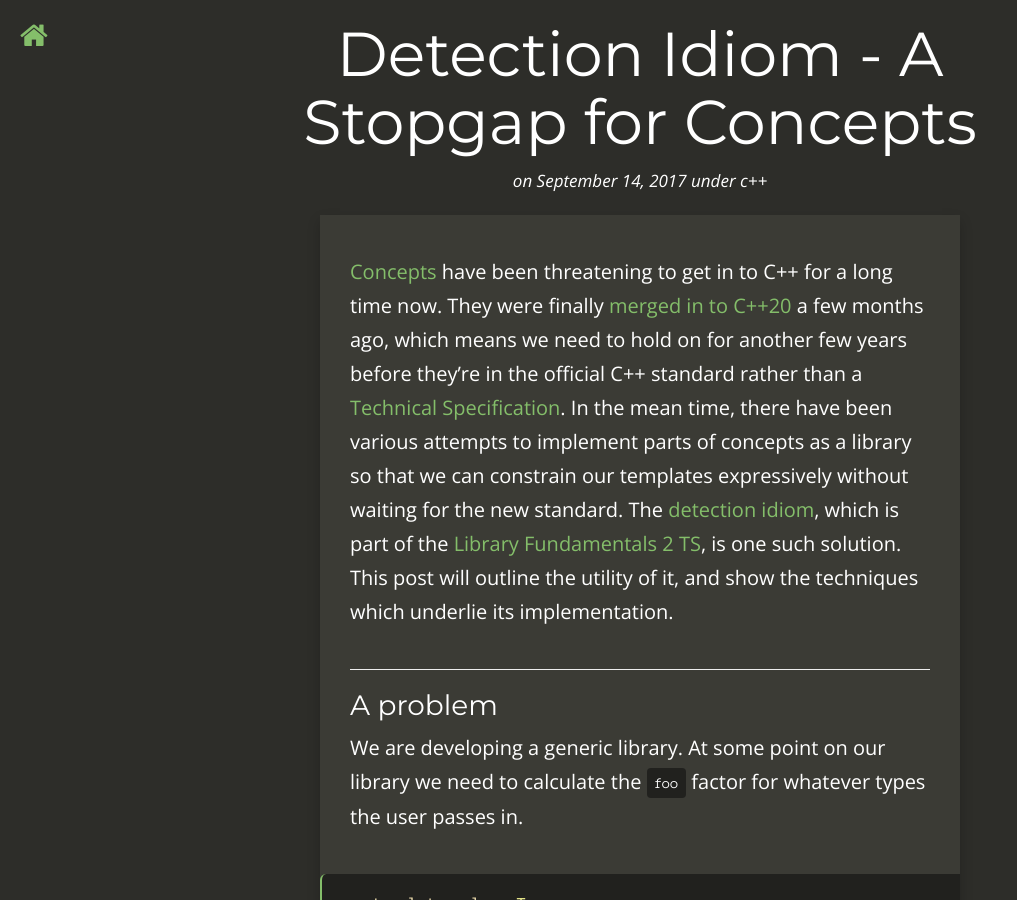
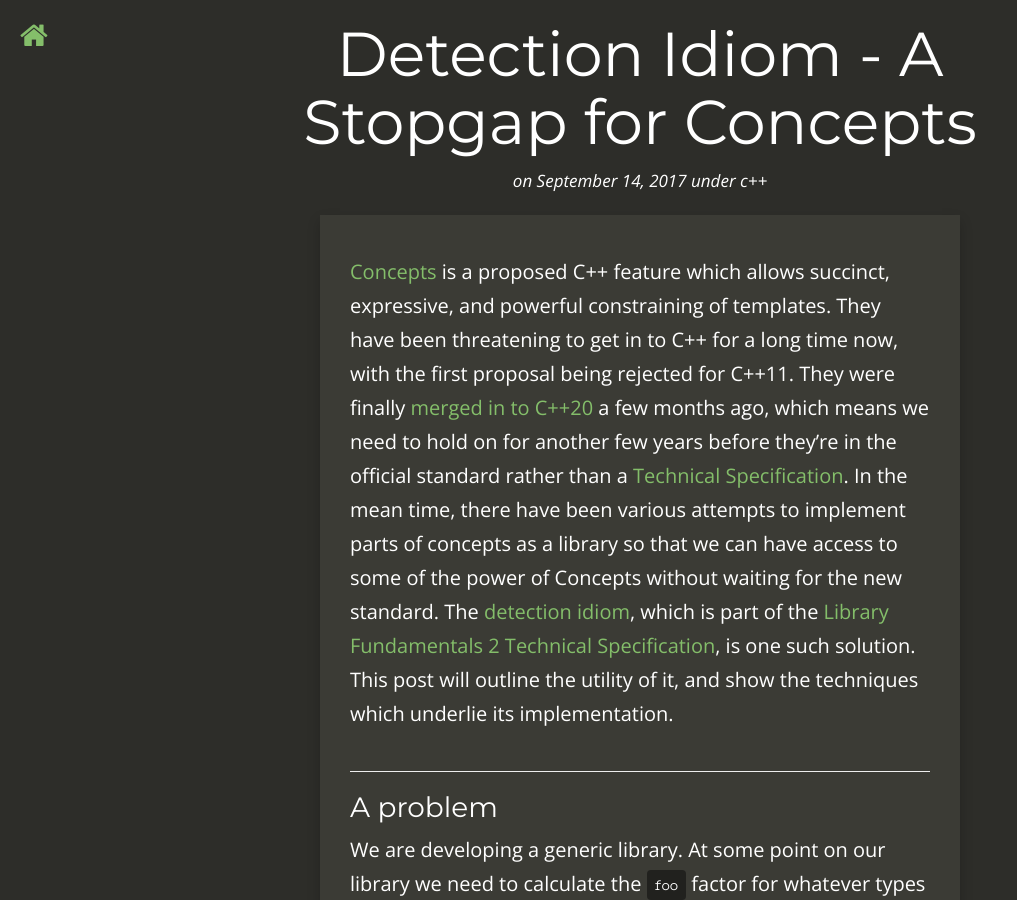
Before and after one commit to TartanLlama/tartanllama.github.io, a Jekyll site: the page built from _posts/2017-09-14-detection-idiom.md, in a window 1280 px wide and 900 px high. Shown: the whole window, without its empty margins (0-1017 px from the left). Built offline with Jekyll 4.4.1, drawn with Linux system fonts in a browser that asks for light colours; nearby versions of some CDN libraries; comment, search, counter and statistics services are not loaded.

Commit message:
More detection stuf

```diff
--- a/_posts/2017-09-14-detection-idiom.md
+++ b/_posts/2017-09-14-detection-idiom.md
@@ -6,7 +6,7 @@
  - c++
 ---
 
-[Concepts](http://www.open-std.org/jtc1/sc22/wg21/docs/papers/2017/n4641.pdf) have been threatening to get in to C++ for a long time now. They were finally [merged in to C++20](https://herbsutter.com/2017/07/15/trip-report-summer-iso-c-standards-meeting-toronto/) a few months ago, which means we need to hold on for another few years before they're in the official C++ standard rather than a [Technical Specification](https://stackoverflow.com/questions/21342077/what-is-c-technical-specification). In the mean time, there have been various attempts to implement parts of concepts as a library so that we can constrain our templates expressively without waiting for the new standard. The [detection idiom](http://en.cppreference.com/w/cpp/experimental/is_detected), which is part of the [Library Fundamentals 2 TS](http://www.open-std.org/jtc1/sc22/wg21/docs/papers/2016/n4617.pdf), is one such solution. This post will outline the utility of it, and show the techniques which underlie its implementation.
+[Concepts](http://www.open-std.org/jtc1/sc22/wg21/docs/papers/2017/n4641.pdf) is a proposed C++ feature which allows succinct, expressive, and powerful constraining of templates. They have been threatening to get in to C++ for a long time now, with the first proposal being rejected for C++11. They were finally [merged in to C++20](https://herbsutter.com/2017/07/15/trip-report-summer-iso-c-standards-meeting-toronto/) a few months ago, which means we need to hold on for another few years before they're in the official standard rather than a [Technical Specification](https://stackoverflow.com/questions/21342077/what-is-c-technical-specification). In the mean time, there have been various attempts to implement parts of concepts as a library so that we can have access to some of the power of Concepts without waiting for the new standard. The [detection idiom](http://en.cppreference.com/w/cpp/experimental/is_detected), which is part of the [Library Fundamentals 2 Technical Specification](http://www.open-std.org/jtc1/sc22/wg21/docs/papers/2016/n4617.pdf), is one such solution. This post will outline the utility of it, and show the techniques which underlie its implementation.
 
 ------------------
 
```
